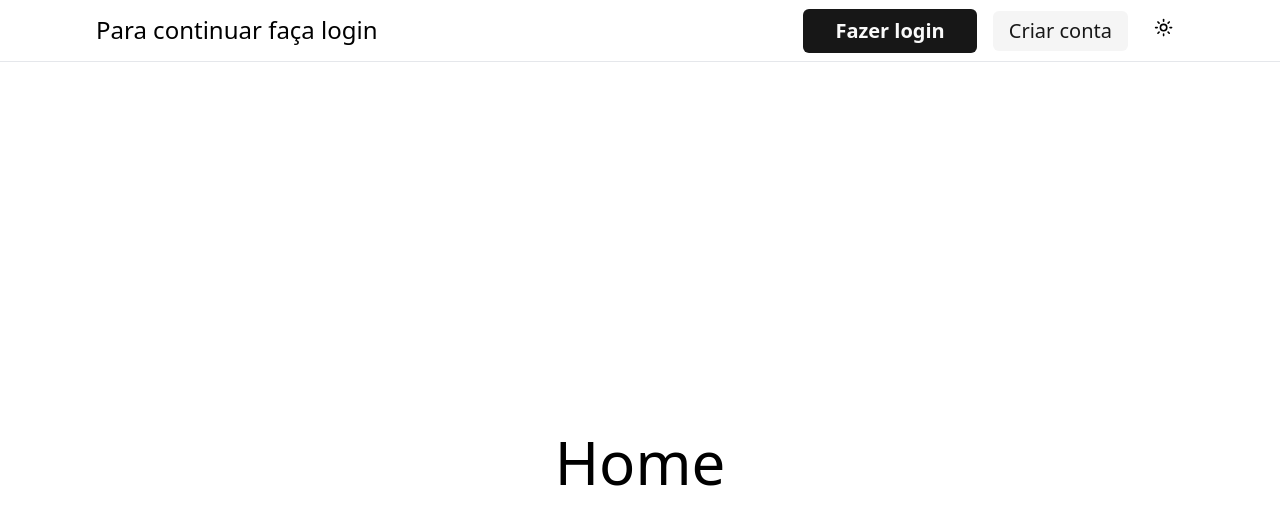
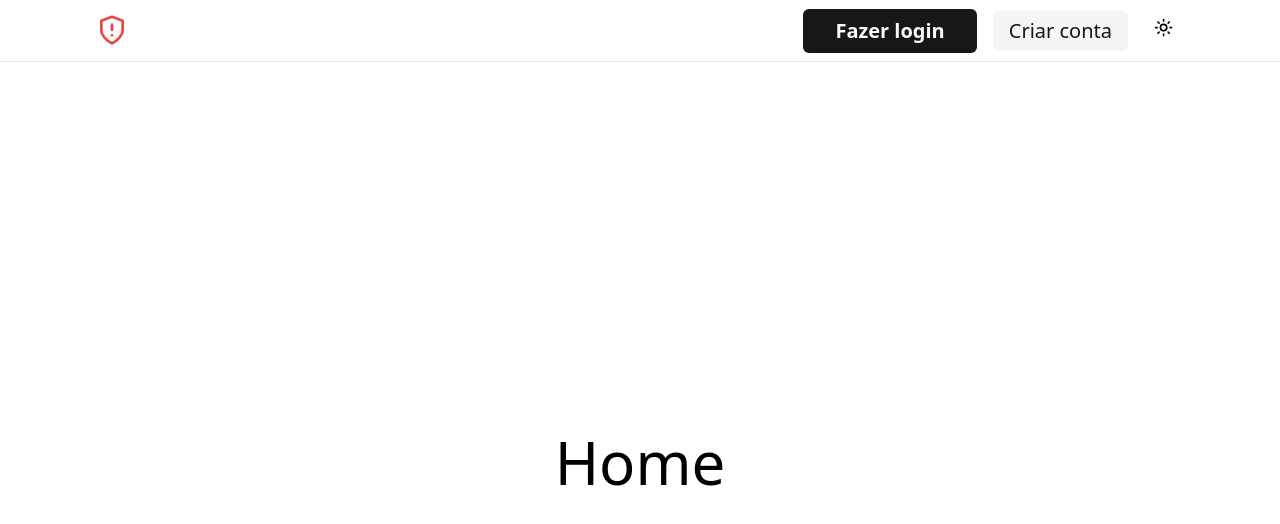
Before and after one commit to AntonioAndreDev/sistema-de-login-frontend, a Next.js app: page / in a window 1280 px wide. Shown: the top 524 px of the page. Built offline with nearby package versions, Linux system fonts and the light colour scheme; no server answers.

Commit message:
feat: inclui icone de verificação

```diff
--- a/components/nav-bar.tsx
+++ b/components/nav-bar.tsx
@@ -2,12 +2,17 @@ import { getServerSession } from "next-auth";
 import { auth as authOptions } from "@/lib/auth-config";
 import { ToggleTheme } from "@/components/toggle-theme";
 import { Button } from "@/components/ui/button";
+import { ShieldAlert, ShieldCheck } from "lucide-react";
 
 const NavBar = async () => {
     const session = await getServerSession(authOptions);
     return (
         <header className="flex justify-between items-center px-24 py-2 sticky top-0 z-50 border-b bg-background/95 backdrop-blur ">
-            {session ? "" : <h1 className="text-2xl">Para continuar faça login</h1>}
+            {session ? (
+                <ShieldCheck className={`${session && "text-emerald-500"}`} size={"32"} />
+            ) : (
+                <ShieldAlert className={`${!session && "text-red-500"}`} size={"32"} />
+            )}
             <div className="flex gap-4 items-baseline">
                 <Button variant={"default"} size={"lg"} className="font-semibold text-xl">
                     Fazer login
```
